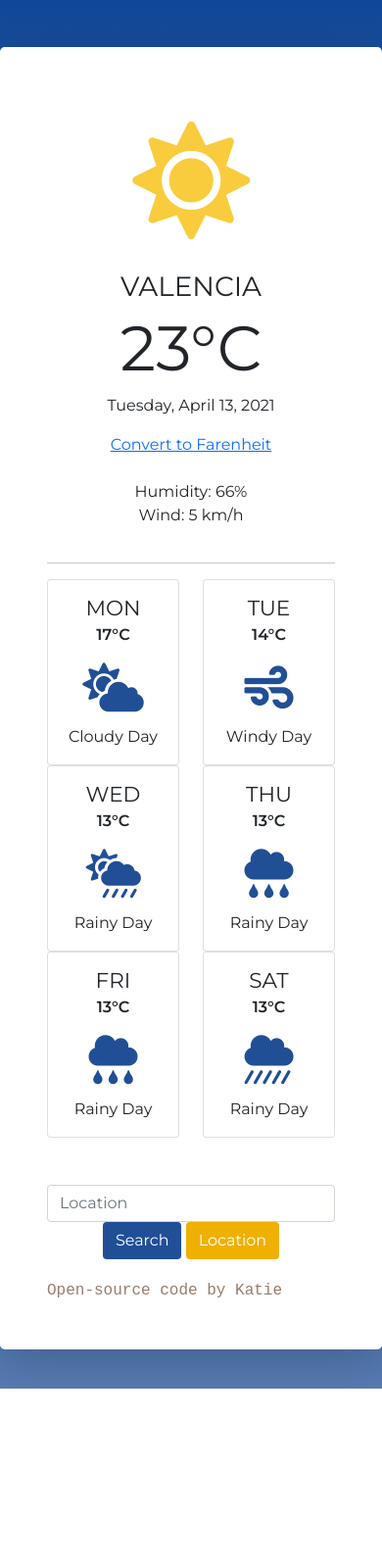
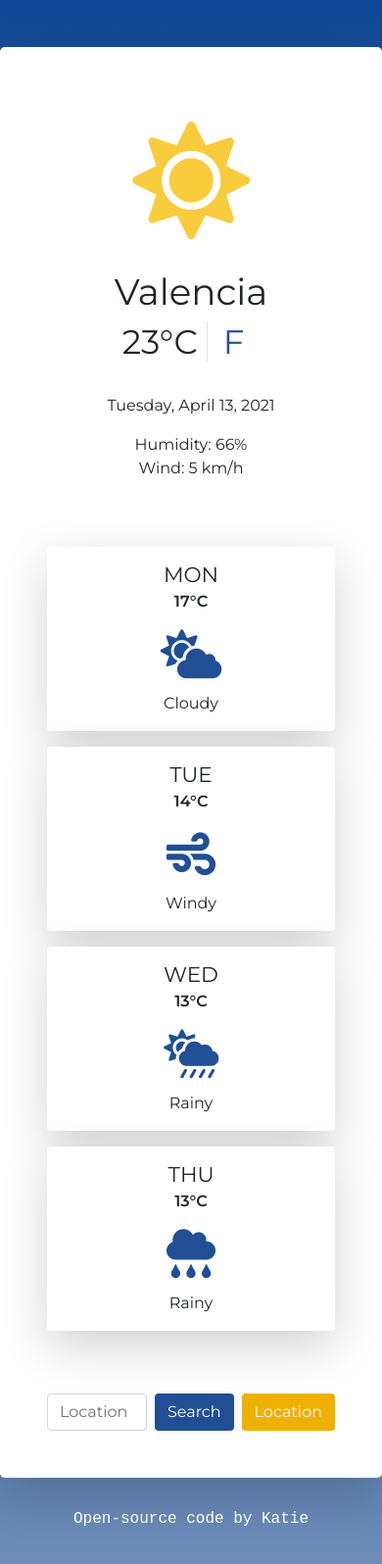
Before and after one commit to KatieSa/WeatherAppKatie, a website built with Parcel: page index.html in a window 390 px wide. Shown: the whole page at 98% size. Before the commit the page ends 1417 px from the top, so only its background shows below. Built offline with nearby package versions, Linux system fonts and the light colour scheme.

Commit message:
Initial commit

```diff
--- a/index.html
+++ b/index.html
@@ -4,9 +4,11 @@
 <head>
     <meta charset="UTF-8">
     <meta name="viewport" content="width=device-width, initial-scale=1.0">
-    <title>Homework week5 KatieChowaniec</title>
+    <meta http-equiv="X-UA-Compatible" content="ie=edge" />
 
 
+
+    <script src="https://cdn.jsdelivr.net/npm/jquery@3.2.1/dist/jquery.min.js"></script>
     <script src="https://unpkg.com/axios/dist/axios.min.js"></script>
     <link href="https://cdn.jsdelivr.net/npm/bootstrap@5.0.0-beta2/dist/css/bootstrap.min.css" rel="stylesheet"
         integrity="sha384-BmbxuPwQa2lc/FVzBcNJ7UAyJxM6wuqIj61tLrc4wSX0szH/Ev+nYRRuWlolflfl" crossorigin="anonymous">
@@ -19,8 +21,7 @@
     <link rel="stylesheet" href="https://cdn.jsdelivr.net/npm/@fortawesome/fontawesome-free@5.15.2/css/all.min.css">
     <link rel="stylesheet" href="src/styles.css">
 
-    <script src="src/index.js"></script>
-
+    <title>WeatherAppKatie</title>
 </head>
 
 <body>
@@ -32,10 +33,8 @@
             <div class="col-md-6">
 
 
-                <div class="weather-icon">
+                <div class="weather-icon" id="todayIcon">
                     <i class="fas fa-sun"></i>
-
-
                 </div>
 
 
@@ -43,24 +42,18 @@
             <div class="col-md-6">
 
 
-                <h1 id="locationName" class="text-center">
-                    VALENCIA
+                <h1 id="locationName" class="text-center  display-3">
+                    Valencia
                 </h1>
-                <h2 class="text-center">
-
+                <h2 class="text-center display-4">
 
                     <span id="temperature">23</span>°<span id="temperatureFormat">C</span>
-
-
+                    <a href="#" id="convert" class="text-decoration-none border-start px-3">F</a>
                 </h2>
+                <br>
                 <p id="todayDate">
                     28 February 2021
                 </p>
-
-                <a href="#" id="convert">Convert to Farenheit</a>
-
-                <br>
-                <br>
 
                 <p id="humidity">
                     Humidity: 66%
@@ -68,19 +61,14 @@
                     Wind: 5 km/h
                 </p>
 
-
-
             </div>
         </div>
 
-        <hr>
-        <div class="row">
+        <div class="row mt-5">
 
-            <div class="col col-md-2">
-                <div class="card">
+            <div class="col-md-6 col-lg mb-3" id="forecastDay1">
+                <div class="card border-0 shadow-lg">
                     <div class="card-body">
-
-
 
 
                         <h5 class="card-title fs-4">MON</h5>
@@ -90,14 +78,14 @@
                             <i class="fas fa-cloud-sun"></i>
                         </div>
 
-                        <p class="card-text">Cloudy Day</p>
+                        <p class="card-text">Cloudy</p>
 
 
                     </div>
                 </div>
             </div>
-            <div class="col col-md-2">
-                <div class="card">
+            <div class="col-md-6 col-lg mb-3" id="forecastDay2">
+                <div class="card border-0 shadow-lg">
                     <div class="card-body">
                         <h5 class="card-title fs-4">TUE</h5>
                         <h6 class="card-subtitle mb-2 fw-bold">14°C</h6>
@@ -105,13 +93,13 @@
                             <i class="fas fa-wind"></i>
                         </div>
 
-                        <p class="card-text">Windy Day</p>
+                        <p class="card-text">Windy</p>
 
                     </div>
                 </div>
             </div>
-            <div class="col col-md-2">
-                <div class="card">
+            <div class="col-md-6 col-lg mb-3" id="forecastDay3">
+                <div class="card border-0 shadow-lg">
                     <div class="card-body">
                         <h5 class="card-title fs-4">WED</h5>
                         <h6 class="card-subtitle mb-2 fw-bold">13°C</h6>
@@ -119,13 +107,13 @@
                             <i class="fas fa-cloud-sun-rain"></i>
                         </div>
 
-                        <p class="card-text">Rainy Day</p>
+                        <p class="card-text">Rainy</p>
 
                     </div>
                 </div>
             </div>
-            <div class="col col-md-2">
-                <div class="card">
+            <div class="col-md-6 col-lg mb-3" id="forecastDay4">
+                <div class="card border-0 shadow-lg">
                     <div class="card-body">
                         <h5 class="card-title fs-4">THU</h5>
                         <h6 class="card-subtitle mb-2 fw-bold">13°C</h6>
@@ -133,13 +121,13 @@
                             <i class="fas fa-cloud-rain"></i>
                         </div>
 
-                        <p class="card-text">Rainy Day</p>
+                        <p class="card-text">Rainy</p>
 
                     </div>
                 </div>
             </div>
-            <div class="col col-md-2">
-                <div class="card">
+            <div class="d-none d-lg-block col-md-6 col-lg mb-3" id="forecastDay5">
+                <div class="card border-0 shadow-lg">
                     <div class="card-body">
                         <h5 class="card-title fs-4">FRI</h5>
                         <h6 class="card-subtitle mb-2 fw-bold">13°C</h6>
@@ -147,49 +135,42 @@
                             <i class="fas fa-cloud-rain"></i>
                         </div>
 
-                        <p class="card-text">Rainy Day</p>
-
-                    </div>
-                </div>
-            </div>
-            <div class="col col-md-2">
-                <div class="card">
-                    <div class="card-body">
-                        <h5 class="card-title fs-4">SAT</h5>
-                        <h6 class="card-subtitle mb-2 fw-bold">13°C</h6>
-                        <div class="weather-icon">
-                            <i class="fas fa-cloud-showers-heavy"></i>
-                        </div>
-
-                        <p class="card-text">Rainy Day</p>
+                        <p class="card-text">Rainy</p>
 
                     </div>
                 </div>
             </div>
 
+
         </div>
 
         <form>
-            <div class="row mt-5">
-                <div class="col-sm-8">
+
+            <div class="row gx-0 mt-5">
+
+                <div class="col">
                     <input type="text" placeholder="Location" class="form-control" id="locationInput" required>
                 </div>
-                <div class="col-sm-4">
+                <div class="col-auto px-2">
                     <button type="submit" class="btn btn-primary btn-block">Search</button>
+                </div>
+                <div class="col-auto">
                     <button type="button" id="geolocation" class="btn btn-secondary btn-block">Location</button>
+                </div>
 
-                </div>
             </div>
+
 
         </form>
 
-        <div class="gitHub">
-            <a href="https://github.com/KatieSa/WeatherAppKatie" target="_blank">Open-source code by Katie</a>
-        </div>
 
+    </div>
+    <div class="gitHub">
+        <a href="https://github.com/KatieSa/WeatherAppKatie" target="_blank">Open-source code by Katie</a>
     </div>
 
 
+    <script src="src/index.js"></script>
 
 
 </body>
--- a/src/index.js
+++ b/src/index.js
@@ -1,6 +1,7 @@
 // variable
 let humidity = document.querySelector("#humidity");
 let h1 = document.querySelector("#locationName");
+let todayIcon = document.querySelector("#todayIcon");
 let citySearchForm = document.querySelector("form");
 // variable where temperature need to be shown instead of text
 let temperatureElement = document.querySelector("#temperature");
@@ -8,6 +9,7 @@ let geolocationButton = document.querySelector("#geolocation");
 
 let apiKey = "de355d392425d33ae896129df7b80813";
 let apiUrl = `https://api.openweathermap.org/data/2.5/weather?units=metric`;
+let apiUrlForecast = `https://api.openweathermap.org/data/2.5/forecast?cnt=5&units=metric`;
 
 // listener to citySearchForm -> line 4
 citySearchForm.addEventListener("submit", citySearchHandleSubmit);
@@ -28,8 +30,37 @@ function showTemperature(response) {
   // loaded function changing HTML text to city name
   h1.innerHTML = response.data.name;
 
+
+
+  todayIcon.innerHTML = `<img src="https://openweathermap.org/img/wn/${response.data.weather[0].icon}@2x.png">`;
+
+
   // scroll window back to top
   window.scroll(0, 0);
+
+}
+
+
+function showForecast(response) {
+
+  console.log(response.data);
+
+  let loopCounter = 1;
+  response.data.list.forEach(function (day) {
+
+
+
+    //alert(`Temperature is ${day.main.temp} (${day.weather[0].main}) (https://openweathermap.org/img/wn/${day.weather[0].icon}@2x.png)`);
+
+    //$('#forecastDay' + loopCounter + ' .card-title').
+
+    let temp = Math.floor(day.main.temp);
+    $('#forecastDay' + loopCounter + ' .card-subtitle').text(`${temp}°C`);
+    $('#forecastDay' + loopCounter + ' .weather-icon').html(`<img src="https://openweathermap.org/img/wn/${day.weather[0].icon}.png">`);//@2x
+
+    loopCounter++;
+  });
+
 }
 
 // function which get position from function 'getCurrentGeolocation'
@@ -44,6 +75,14 @@ function showPosition(position) {
       `${apiUrl}&lat=${position.coords.latitude}&lon=${position.coords.longitude}&appid=${apiKey}`
     )
     .then(showTemperature);
+
+
+  axios
+    .get(
+      `${apiUrlForecast}&lat=${position.coords.latitude}&lon=${position.coords.longitude}&appid=${apiKey}`
+    )
+    .then(showForecast);
+
 }
 
 // After writing the city name in form this function will connect to API with city name and call function showTemperature with result
@@ -55,6 +94,14 @@ function citySearchHandleSubmit(event) {
   axios
     .get(`${apiUrl}&q=${locationInput}&appid=${apiKey}`)
     .then(showTemperature);
+
+
+  axios
+    .get(
+      `${apiUrlForecast}&q=${locationInput}&appid=${apiKey}`
+    )
+    .then(showForecast);
+
 
   //h1.innerHTML = locationInput;
   //window.scroll(0, 0);
@@ -128,7 +175,7 @@ function convertFormat(event) {
     temperatureFormat = "F";
 
     document.querySelector("#temperature").innerHTML = temperature;
-    document.querySelector("a#convert").innerHTML = "Convert to Celsius";
+    document.querySelector("a#convert").innerHTML = "C";
   } else {
     // convert to C
 
@@ -136,7 +183,7 @@ function convertFormat(event) {
     temperatureFormat = "C";
 
     document.querySelector("#temperature").innerHTML = Math.floor(temperature);
-    document.querySelector("a#convert").innerHTML = "Convert to Farenheit";
+    document.querySelector("a#convert").innerHTML = "F";
   }
 
   document.querySelector("#temperatureFormat").innerHTML = temperatureFormat;
--- a/src/styles.css
+++ b/src/styles.css
@@ -7,13 +7,14 @@ body {
 }
 
 h2{
-  font-size:400%;
+  font-size:300%;
 }
 
 h3{
   font size:200%;
 }
 
+#convert{color:#21529C}
 
 .weather-icon{
   font-size:120px;
@@ -35,13 +36,13 @@ border-color:transparent;}
 
     .gitHub{
       font-family: 'Courier New', Courier, monospace;
-      text-align:left;
-      padding-top:20px;
+      text-align:center;
+      padding-top:30px;
     }
 
     .gitHub a{
 
-      color: #977d6d;
+      color: #fff;
       text-decoration: none;
 
     }
```
Also changed, not shown: 1 other file.
